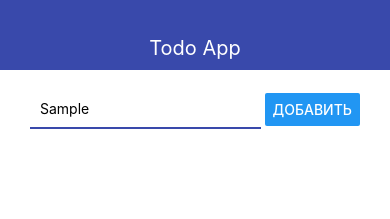
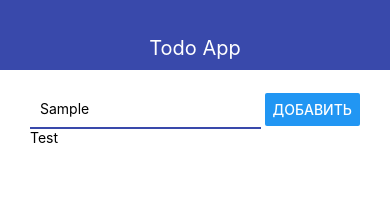
Before and after one commit to NikolaiChirkov/react_native_learn, a React Native app: screen / in a window 390 px wide. Both pictures are taken after typing "Sample" into the empty fields and a click on the button "ДОБАВИТЬ". Shown: the top 219 px of the page. Built offline with nearby package versions, Linux system fonts and the light colour scheme.

Commit message:
Test add button functional

```diff
--- a/App.js
+++ b/App.js
@@ -1,17 +1,32 @@
 import { StatusBar } from 'expo-status-bar';
-import React from 'react';
+import React, { useState } from 'react';
 import { StyleSheet, Text, View } from 'react-native';
 import { Navbar } from './src/Navbar';
 import { AddTodo } from './src/AddTodo';
 
 export default function App() {
+  const [todos, setTodos] = useState([]);
+
+  const addTodo = (title) => {
+    const newTodo = {
+      id: Date.now().toString(),
+      title: title
+    }
+
+    setTodos([...todos, newTodo]);
+  }
+
   return (
     <View>
       <Navbar title="Todo App"/>
       <View style={styles.container}>
-        <AddTodo />
+        <AddTodo onSubmit={addTodo}/>
+        <View>
+          { todos.map(todo => {
+            return <Text>{todo.title}</Text>
+          }) }
+        </View>
       </View>
-      <StatusBar style="auto" />
     </View>
   );
 }
--- a/src/AddTodo.js
+++ b/src/AddTodo.js
@@ -1,11 +1,16 @@
 import React from 'react';
 import { View, StyleSheet, TextInput, Button } from 'react-native';
 
-export const AddTodo = props => {
+export const AddTodo = ({ onSubmit }) => {
+
+    const pressHanlder = () => {
+        onSubmit("Test");
+    }
+
     return (
         <View style={styles.block}>
             <TextInput style={styles.input}/>
-            <Button title="Добавить"/>
+            <Button title="Добавить" onPress={pressHanlder}/>
         </View>
     )
 }
```
